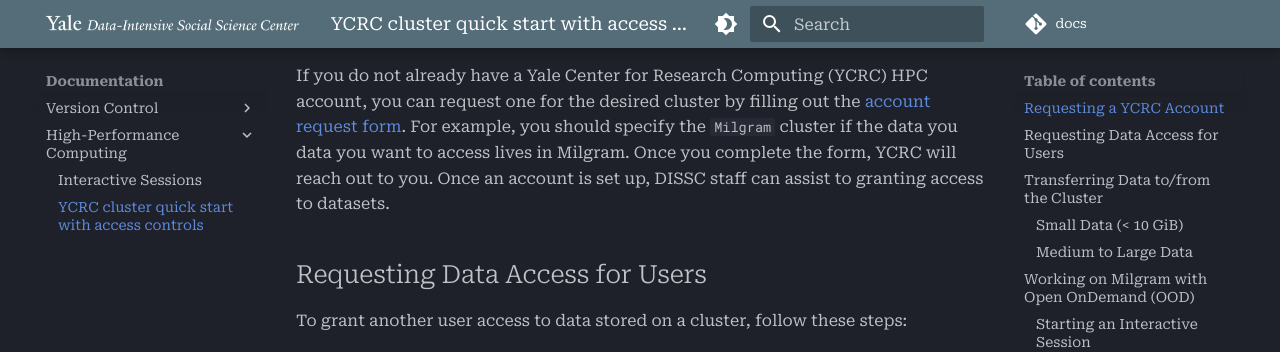
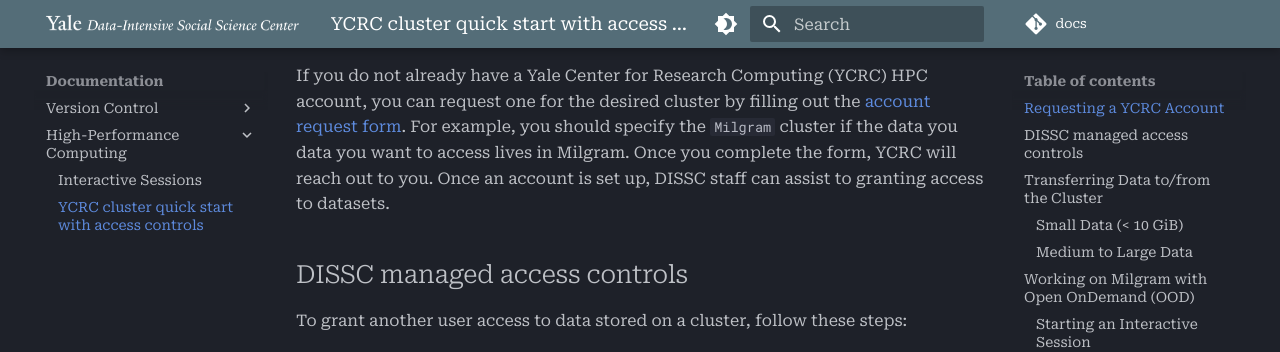
Before and after one commit to DISSC-yale/docs, an MkDocs documentation site: the page built from docs/hpc/quick_start.md, in a window 1280 px wide and 900 px high, scrolled down 393 px. Shown: the top 352 px of the window. Built offline with MkDocs 1.6.1 and Material for MkDocs 9.7.7, drawn with Linux system fonts in a browser that asks for light colours; comment, search, counter and statistics services are not loaded.

Commit message:
Update docs/hpc/quick_start.md

```diff
--- a/docs/hpc/quick_start.md
+++ b/docs/hpc/quick_start.md
@@ -8,7 +8,7 @@
 
 If you do not already have a Yale Center for Research Computing (YCRC) HPC account, you can request one for the desired cluster by filling out the [account request form](https://research.computing.yale.edu/support/hpc/account-request). For example, you should specify the `Milgram` cluster if the data you data you want to access lives in Milgram. Once you complete the form, YCRC will reach out to you. Once an account is set up, DISSC staff can assist to granting access to datasets.
 
-## Requesting Data Access for Users
+## DISSC managed access controls
 
 To grant another user access to data stored on a cluster, follow these steps:
 
```
